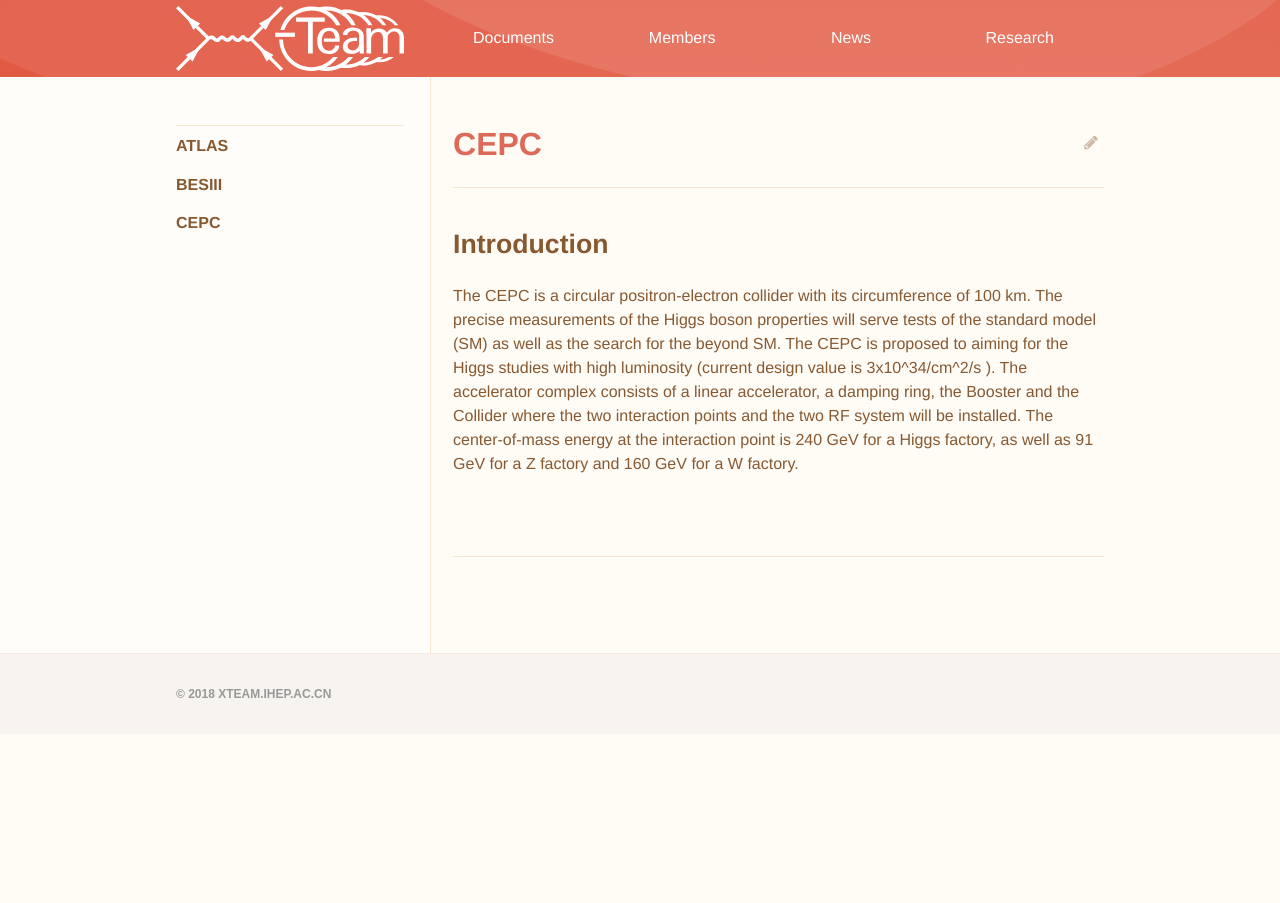
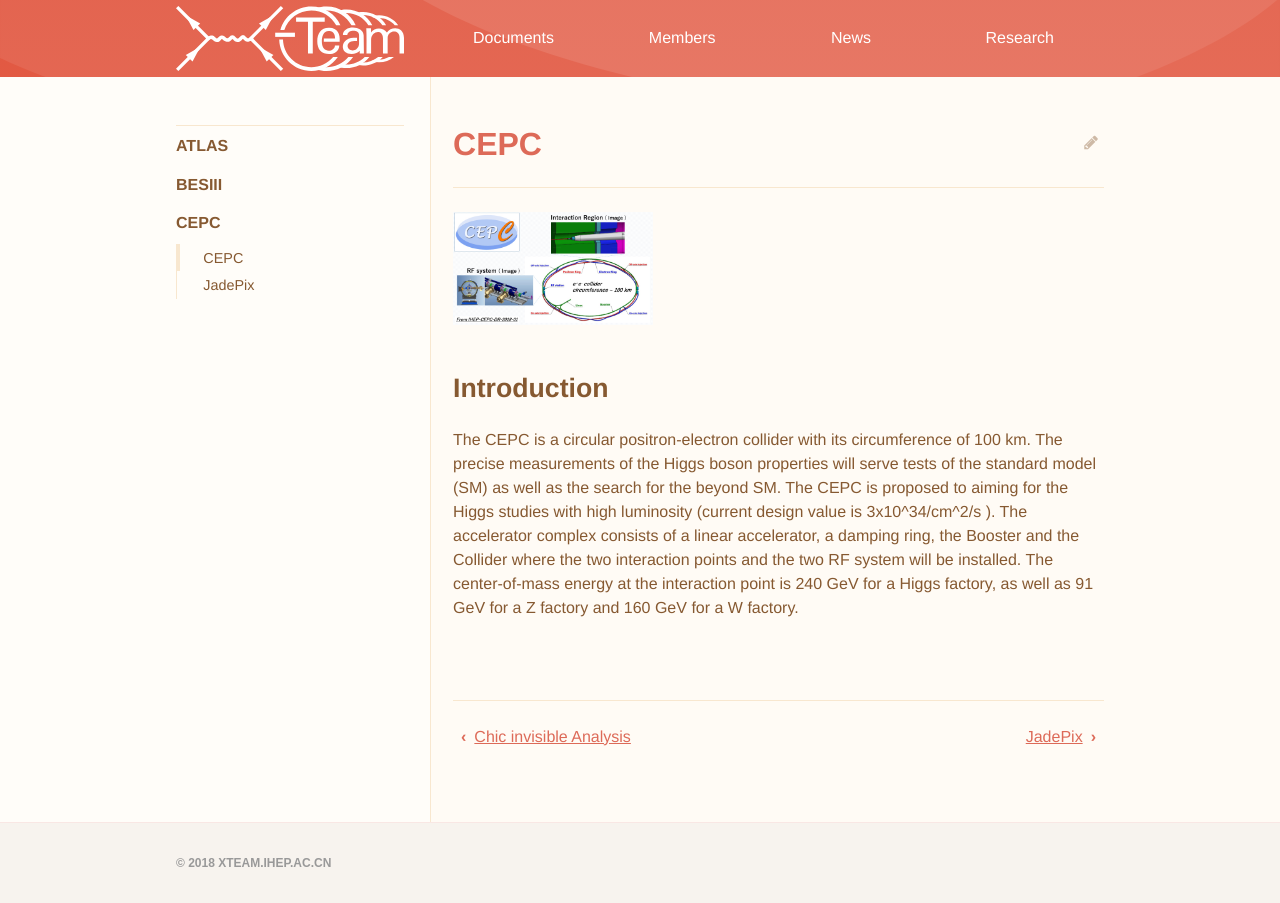
Before and after one commit to dt-np/xteam, a Jekyll site: the page built from _research/cepc/introduction.md, in a window 1280 px wide. Built offline with Jekyll 4.4.1, drawn with Linux system fonts in a browser that asks for light colours.

Commit message:
create CEPC introduction page

```diff
--- a/_data/research.yml
+++ b/_data/research.yml
@@ -9,4 +9,5 @@
 
 - title: CEPC
   pages:
+    - cepc/introduction
     - cepc/jadepix
--- a/_research/cepc/intro.md
+++ b/_research/cepc/introduction.md
@@ -1,6 +1,8 @@
 ---
 title: CEPC
 ---
+
+<img src="/images/cepc_acc.jpg" width="200"/>
 
 ## Introduction
  The CEPC is a circular positron-electron collider with its circumference of
```
